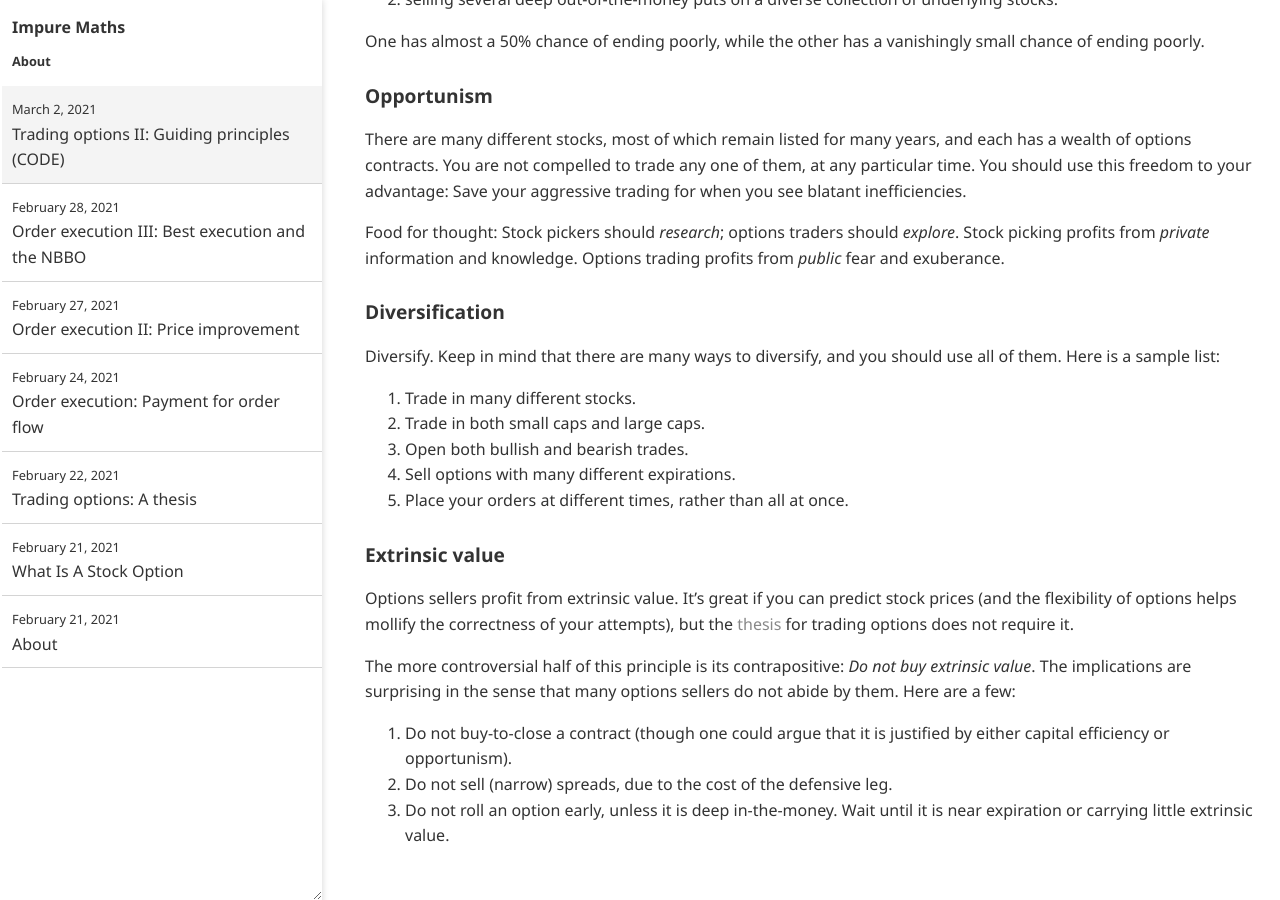
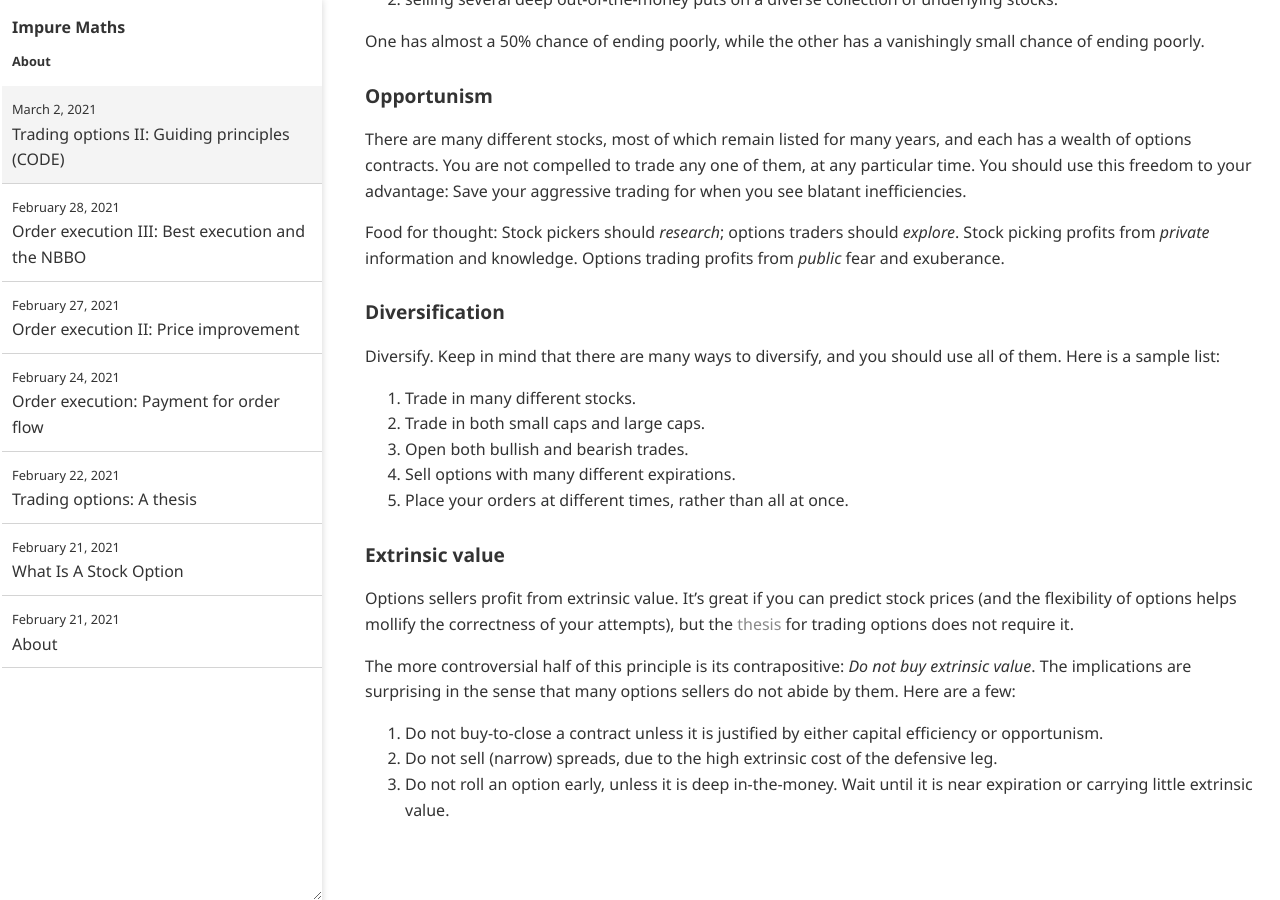
Before and after one commit to impuremaths/impuremaths.github.io, a Jekyll site: the page built from _posts/2021-03-02-trading-options-ii.md, in a window 1280 px wide and 900 px high, scrolled down 690 px. Built offline with Jekyll 4.4.1, drawn with Linux system fonts in a browser that asks for light colours.

Commit message:
Update 2021-03-02-trading-options-ii.md

```diff
--- a/_posts/2021-03-02-trading-options-ii.md
+++ b/_posts/2021-03-02-trading-options-ii.md
@@ -48,6 +48,6 @@ Options sellers profit from extrinsic value. It's great if you can predict stock
 
 The more controversial half of this principle is its contrapositive: _Do not buy extrinsic value_. The implications are surprising in the sense that many options sellers do not abide by them. Here are a few:
 
-1. Do not buy-to-close a contract (though one could argue that it is justified by either capital efficiency or opportunism).
-2. Do not sell (narrow) spreads, due to the cost of the defensive leg.
+1. Do not buy-to-close a contract unless it is justified by either capital efficiency or opportunism.
+2. Do not sell (narrow) spreads, due to the high extrinsic cost of the defensive leg.
 3. Do not roll an option early, unless it is deep in-the-money. Wait until it is near expiration or carrying little extrinsic value.
```
